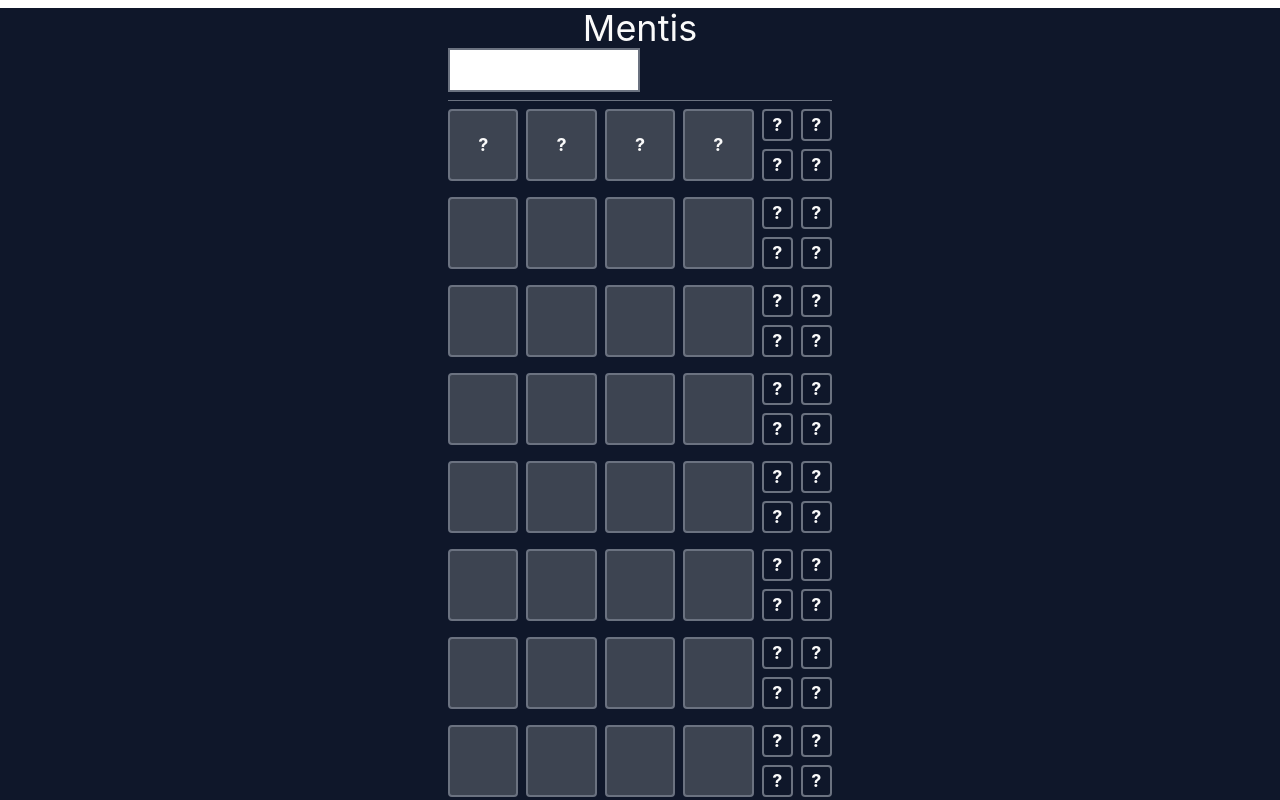
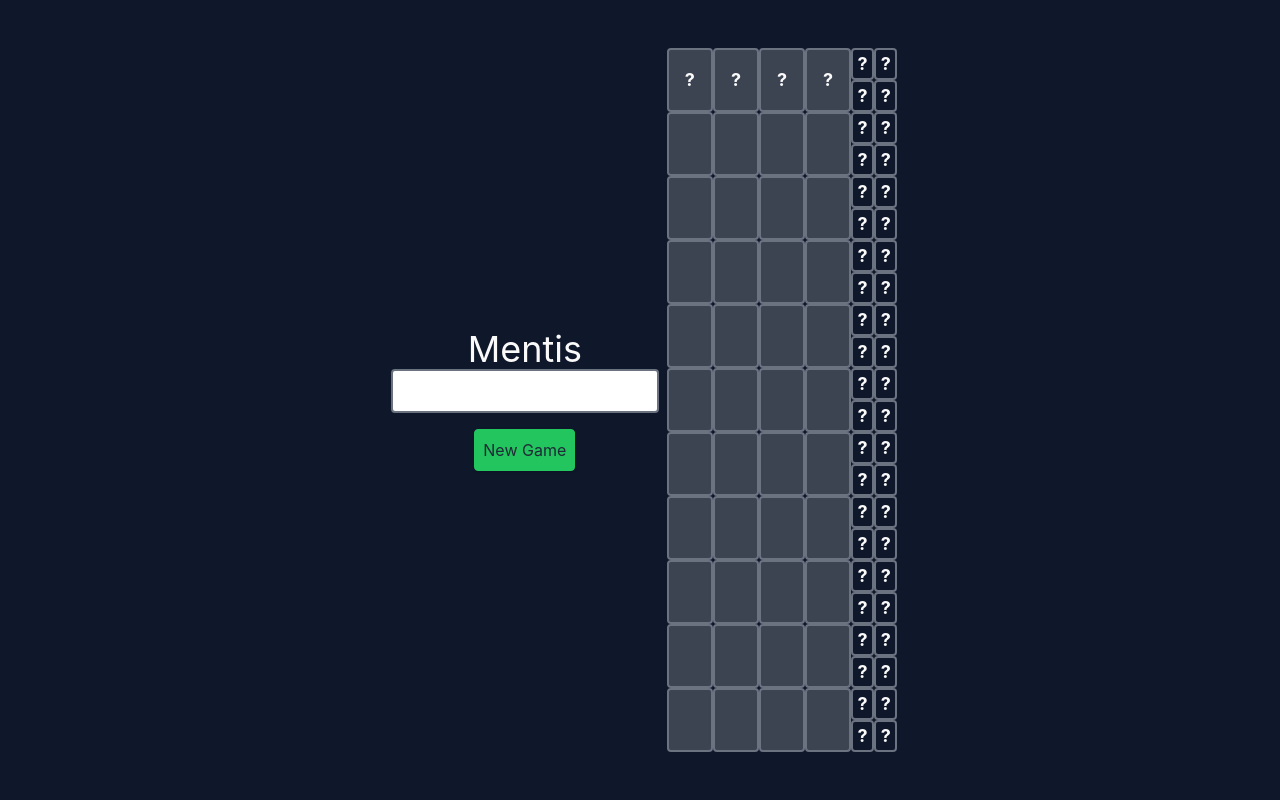
Before and after one commit to EetuPe/mentis, a React (Vite) app: page / in a window 1280 px wide. Shown: the top 800 px of the page. Built offline with nearby package versions, Linux system fonts and the light colour scheme.

Commit message:
Scaling to screen height

```diff
--- a/src/App.tsx
+++ b/src/App.tsx
@@ -1,61 +1,68 @@
-import { useState } from 'react'
-import { useStore } from './store'
-import { LETTER_LENGTH } from './word-utils';
-import WordRow from './WordRow'
+import { useState } from "react";
+import { useStore } from "./store";
+import { LETTER_LENGTH } from "./word-utils";
+import WordRow from "./WordRow";
 
 const GUESS_LENGTH = 10;
 export default function App() {
-  const state = useStore()
-  const [guess, setGuess] = useState('')
+  const state = useStore();
+  const [guess, setGuess] = useState("");
 
   const onChange = (e: React.ChangeEvent<HTMLInputElement>) => {
-    const newGuess = e.target.value
+    const newGuess = e.target.value;
 
     if (newGuess.length === LETTER_LENGTH) {
-      state.addGuess(newGuess)
-      setGuess('')
-      return
+      state.addGuess(newGuess);
+      setGuess("");
+      return;
     }
-    setGuess(newGuess)
+    setGuess(newGuess);
+  };
+
+  let rows = [...state.guesses];
+
+  if (rows.length < GUESS_LENGTH) {
+    rows.push(guess);
   }
 
-  let rows = [...state.guesses]
+  const numberOfGuessesRemaining = GUESS_LENGTH - rows.length;
 
-  if (rows.length < GUESS_LENGTH) {
-    rows.push(guess)
-  }
+  rows = rows.concat(Array(numberOfGuessesRemaining).fill(""));
 
-  const numberOfGuessesRemaining = GUESS_LENGTH - rows.length
+  const isGameOver = state.guesses.length === GUESS_LENGTH;
 
-  rows = rows.concat(Array(numberOfGuessesRemaining).fill(''))
-
-  const isGameOver = state.guesses.length === GUESS_LENGTH
-
-  const shownAnswer =  isGameOver ? state.answer : '????'
+  const shownAnswer = isGameOver ? state.answer : "????";
 
   return (
-    <div className='mx-auto w-96 relative'>
-      <header className='border-b border-gray-500 pb-2 my-2'>
+    <body className="min-h-screen flex items-center justify-center">
+      <header className="p-2 my-2">
         <h1 className="text-4xl text-center text-neutral-50">Mentis</h1>
 
         <div>
-          <input type="text" className="w-1/2 p-2 border-2 border-gray-500" value={guess} onChange={onChange} disabled={isGameOver}/>
+          <input
+            type="text"
+            className="w-full rounded p-2 border-2 border-gray-500"
+            value={guess}
+            onChange={onChange}
+            disabled={isGameOver}
+          />
+          <button
+            className="block border rounded border-green-500 bg-green-500 p-2 mt-4 mx-auto shadow"
+            onClick={() => {
+              state.newGame();
+              setGuess("");
+            }}
+          >
+            New Game
+          </button>
         </div>
       </header>
-
-      <main className="grid grid-rows-7 gap-4">
+      <div className="grid grid-cols-1">
         <WordRow letters={shownAnswer} colors="" guessStates={[]} />
         {rows.reverse().map((word, index) => (
-          <WordRow key={index} letters={word} colors="" guessStates={[]}/>
+          <WordRow key={index} letters={word} colors="" guessStates={[]} />
         ))}
-      </main>
-
-      <button
-          className='block border rounded border-green-500 bg-green-500 p-2 mt-4 mx-auto shadow'
-          onClick={() => {
-            state.newGame()
-            setGuess('')
-          }}>New Game</button>
-    </div>
-  )
+      </div>
+    </body>
+  );
 }
--- a/src/WordRow.tsx
+++ b/src/WordRow.tsx
@@ -52,7 +52,7 @@
   }, [lettersRemaining]);
 
   return (
-    <div className="grid grid-cols-5 gap-2">
+    <div className="grid grid-cols-5">
       {letters.map((char, index) => (
         <GuessBox
           key={index}
@@ -61,7 +61,7 @@
           state2={colorStates[index]}
         />
       ))}
-      <div className="grid grid-cols-2 gap-2">
+      <div className="grid grid-cols-2">
         {letters.map((char, index) => (
           <PegBox key={index} value={char} state={guessState[index]} />
         ))}
@@ -96,7 +96,7 @@
 
   return (
     <div
-      className={`inline-block border-2 border-gray-500 p-4/3 rounded
+      className={`inline-block border-2 border-gray-500 rounded
         uppercase font-bold text-lg text-center text-neutral-50 ${stateStyles}`}
     >
       ?
```
Also changed, not shown: src/word-utils.ts (+12 -20 lines).
